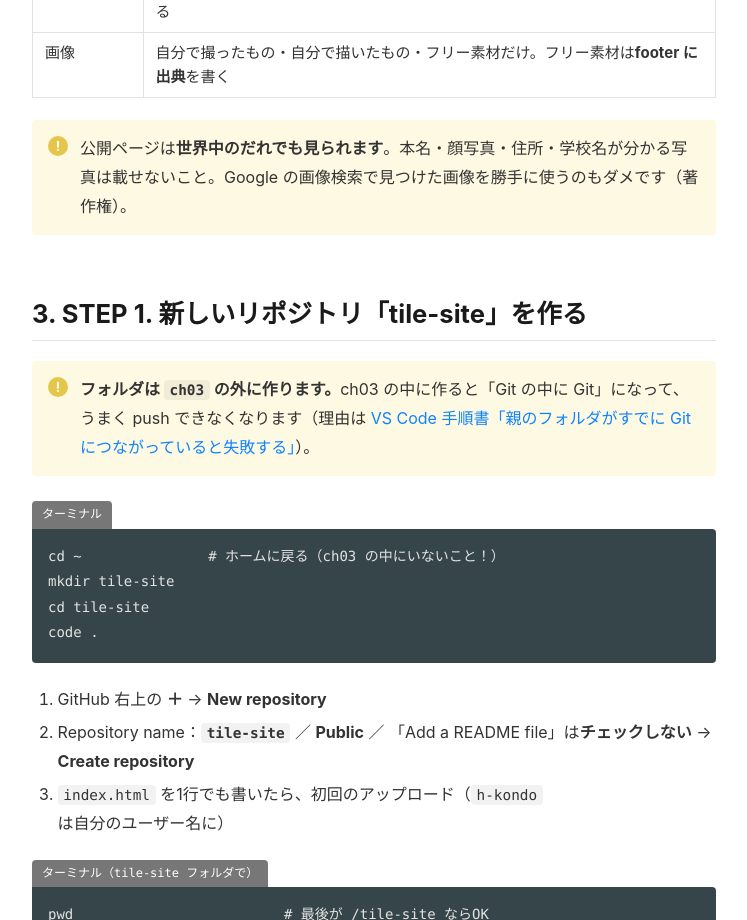
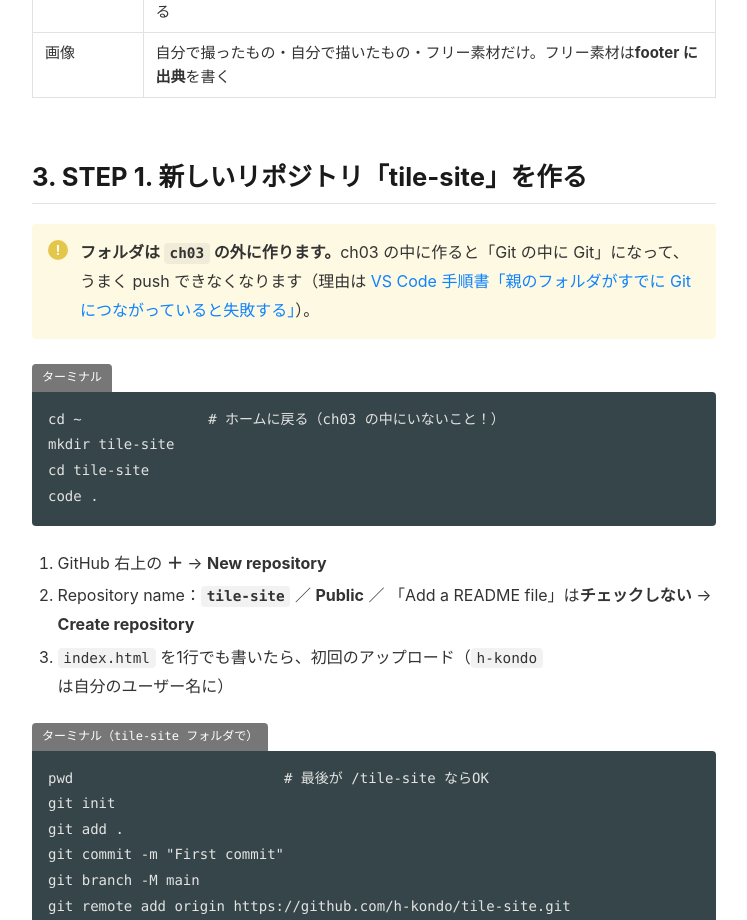
Before and after one commit to itc-kondo/class-materials, a plain HTML site: page tile-site.html in a window 1280 px wide. Shown: the part 3046-3966 px from the top of the page, without its empty margins (148-895 px from the left). Drawn offline with Linux system fonts and the light colour scheme.

Commit message:
授業資料: tile-site の公開ページの注意書きを削除
Co-Authored-By: Claude Opus 5.5 <noreply@anthropic.com>

```diff
--- a/tile-site.html
+++ b/tile-site.html
@@ -134,7 +134,6 @@
       <tr><td>画像</td><td>自分で撮ったもの・自分で描いたもの・フリー素材だけ。フリー素材は<strong>footer に出典</strong>を書く</td></tr>
     </tbody>
   </table></div>
-  <p class="note warn">公開ページは<strong>世界中のだれでも見られます</strong>。本名・顔写真・住所・学校名が分かる写真は載せないこと。Google の画像検索で見つけた画像を勝手に使うのもダメです（著作権）。</p>
 
   <!-- ===================================================== -->
   <h2 id="step1">3. STEP 1. 新しいリポジトリ「tile-site」を作る</h2>
```
